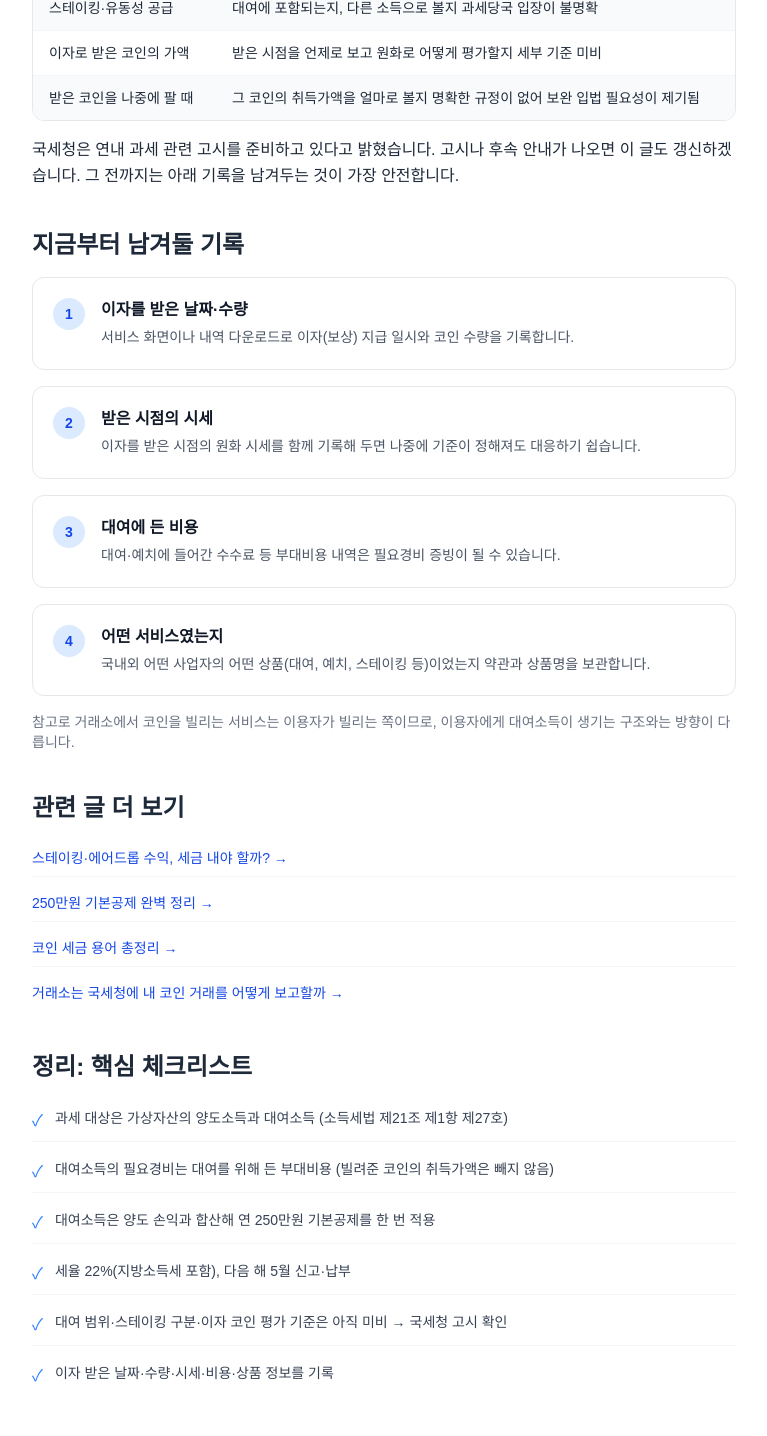
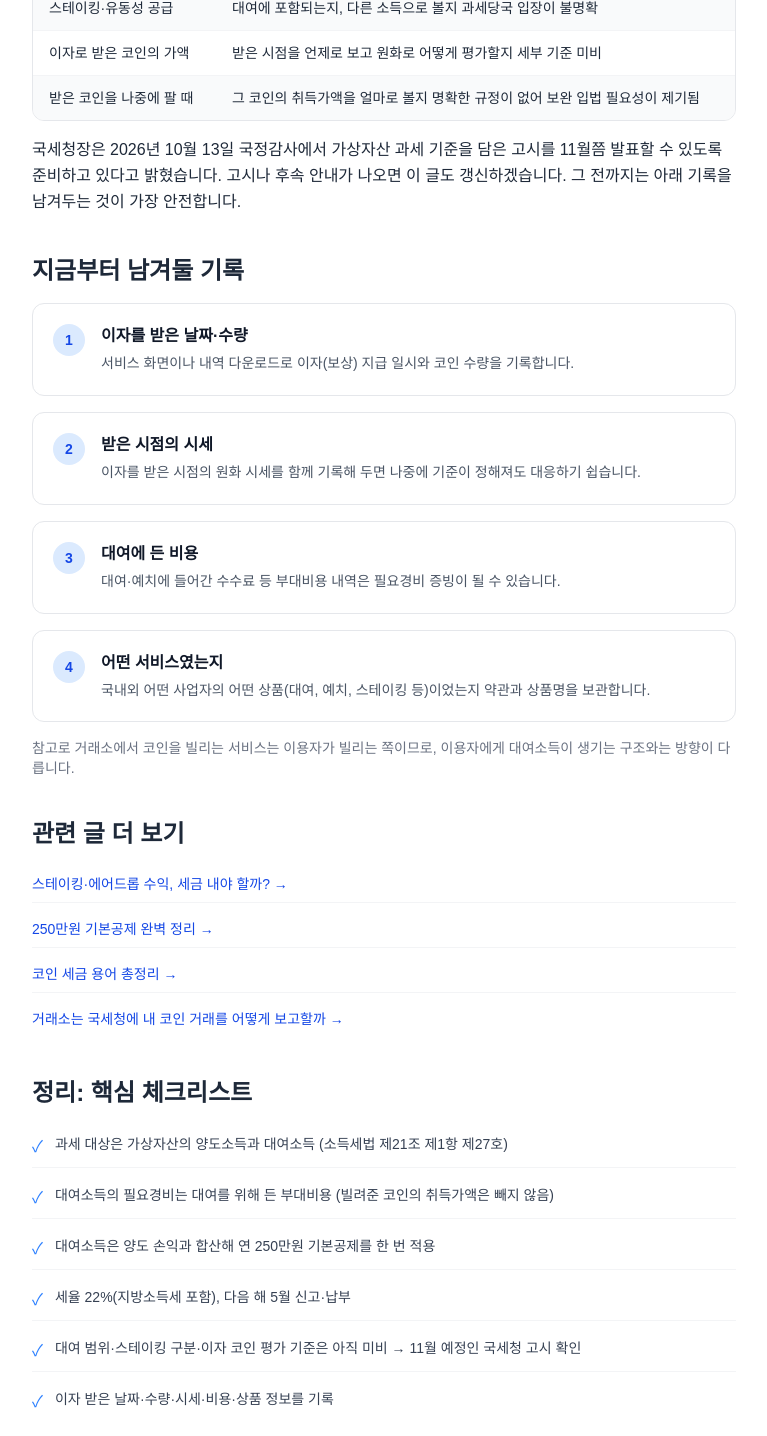
Before and after one commit to hyunguda/coinsjot, a Next.js app: page /insights/crypto-lending-income-tax in a window 1280 px wide. Shown: the part 1820-3256 px from the top of the page, without its empty margins (256-1023 px from the left). Built offline with nearby package versions, Linux system fonts and the light colour scheme.

Commit message:
Update 코인 인사이트 #29: 국세청 과세 고시 시점을 11월 예정으로 구체화 (2026.10.13 국정감사 발언)

```diff
--- a/app/insights/crypto-lending-income-tax/page.tsx
+++ b/app/insights/crypto-lending-income-tax/page.tsx
@@ -194,7 +194,7 @@ export default function ArticleCryptoLendingIncomeTax() {
             </table>
           </div>
           <p className="leading-relaxed">
-            국세청은 연내 과세 관련 고시를 준비하고 있다고 밝혔습니다. 고시나 후속 안내가 나오면 이 글도
+            국세청장은 2026년 10월 13일 국정감사에서 가상자산 과세 기준을 담은 고시를 11월쯤 발표할 수 있도록 준비하고 있다고 밝혔습니다. 고시나 후속 안내가 나오면 이 글도
             갱신하겠습니다. 그 전까지는 아래 기록을 남겨두는 것이 가장 안전합니다.
           </p>
         </section>
@@ -253,7 +253,7 @@ export default function ArticleCryptoLendingIncomeTax() {
               "대여소득의 필요경비는 대여를 위해 든 부대비용 (빌려준 코인의 취득가액은 빼지 않음)",
               "대여소득은 양도 손익과 합산해 연 250만원 기본공제를 한 번 적용",
               "세율 22%(지방소득세 포함), 다음 해 5월 신고·납부",
-              "대여 범위·스테이킹 구분·이자 코인 평가 기준은 아직 미비 → 국세청 고시 확인",
+              "대여 범위·스테이킹 구분·이자 코인 평가 기준은 아직 미비 → 11월 예정인 국세청 고시 확인",
               "이자 받은 날짜·수량·시세·비용·상품 정보를 기록",
             ].map((item, i) => (
               <div key={i} className="flex items-start gap-3 py-2 border-b border-gray-100 last:border-0">
--- a/lib/insights.ts
+++ b/lib/insights.ts
@@ -23,6 +23,7 @@ export const insights: InsightArticle[] = [
     description:
       "2027년부터 과세되는 가상자산소득에는 코인을 양도한 소득뿐 아니라 대여해서 받은 소득도 포함됩니다. 대여소득의 계산 방법, 양도소득과 합산되는 구조, 아직 기준이 정해지지 않은 부분을 정리했습니다.",
     date: "2026-10-13",
+    updated: "2026-10-14",
     category: "세금",
   },
   {
```
